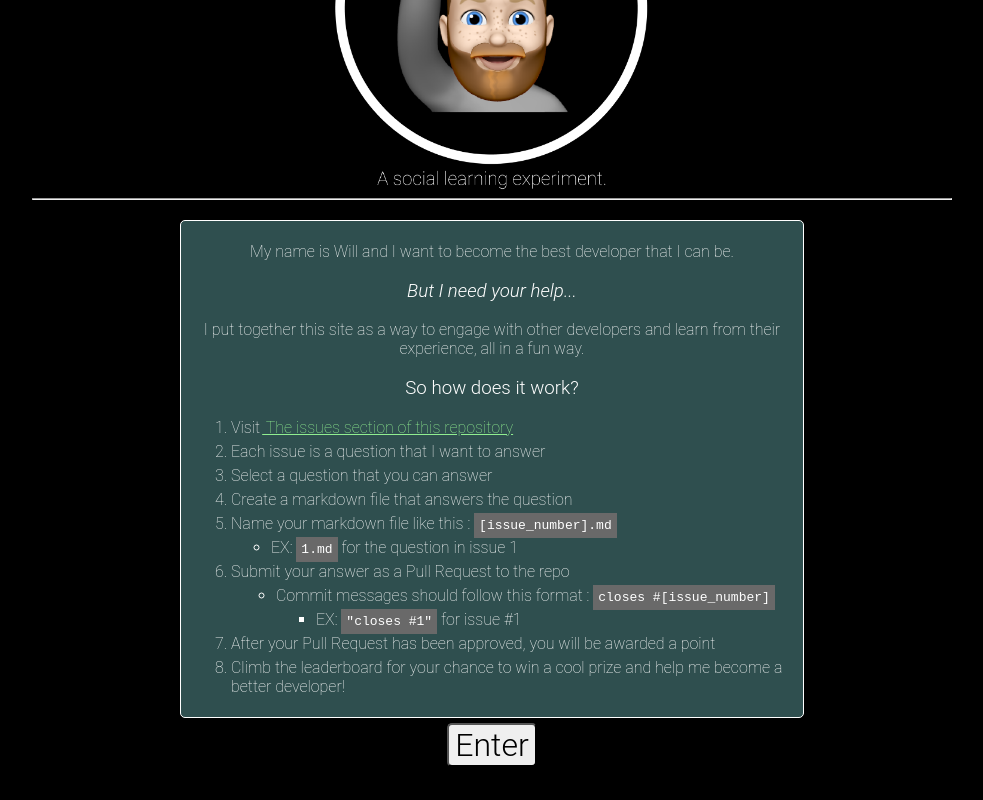
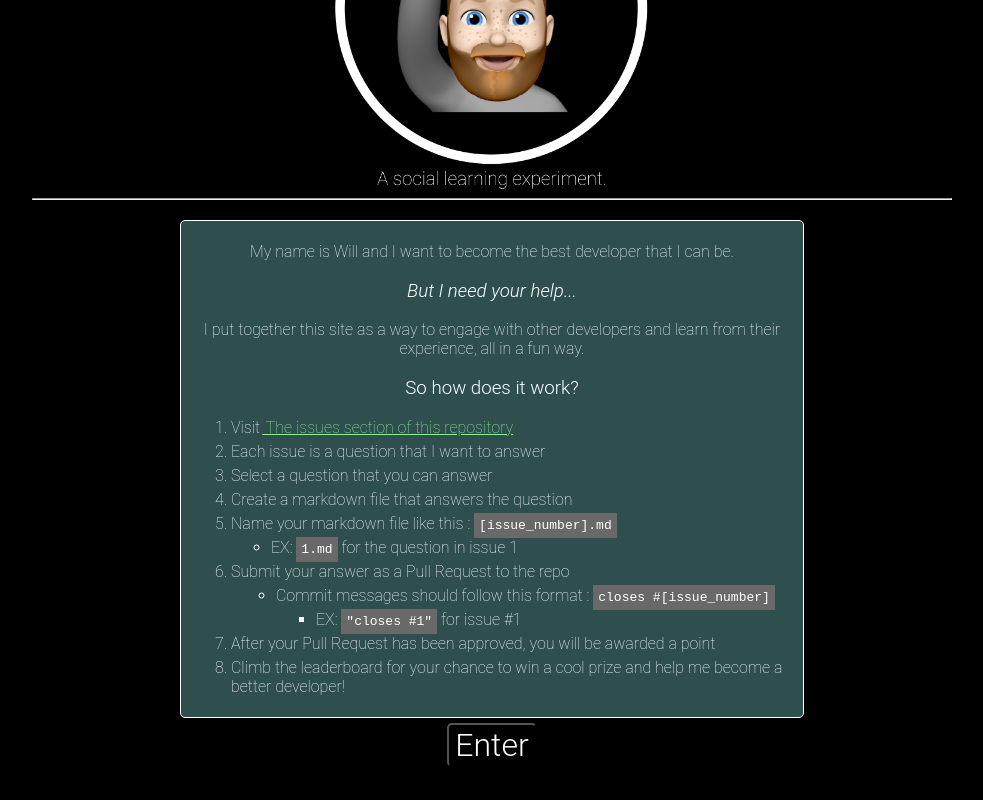
Before and after one commit to wijohnst/teachwilltocode, a React (Create React App) app: page / in a window 1280 px wide. Shown: the part 238-1038 px from the top of the page, without its empty margins (148-1131 px from the left). Built offline with nearby package versions, Linux system fonts and the light colour scheme.

Commit message:
changed button color

```diff
--- a/public/style.css
+++ b/public/style.css
@@ -28,11 +28,13 @@ button{
   font-weight: 300;
   border-radius: 5px;
   margin: 5px;
+  color: white;
+  background-color: black;
 }
 
 button:hover{
   cursor: pointer;
-  color: darkslategray;
+  color: lightgreen;
 }
 
 li{
```
